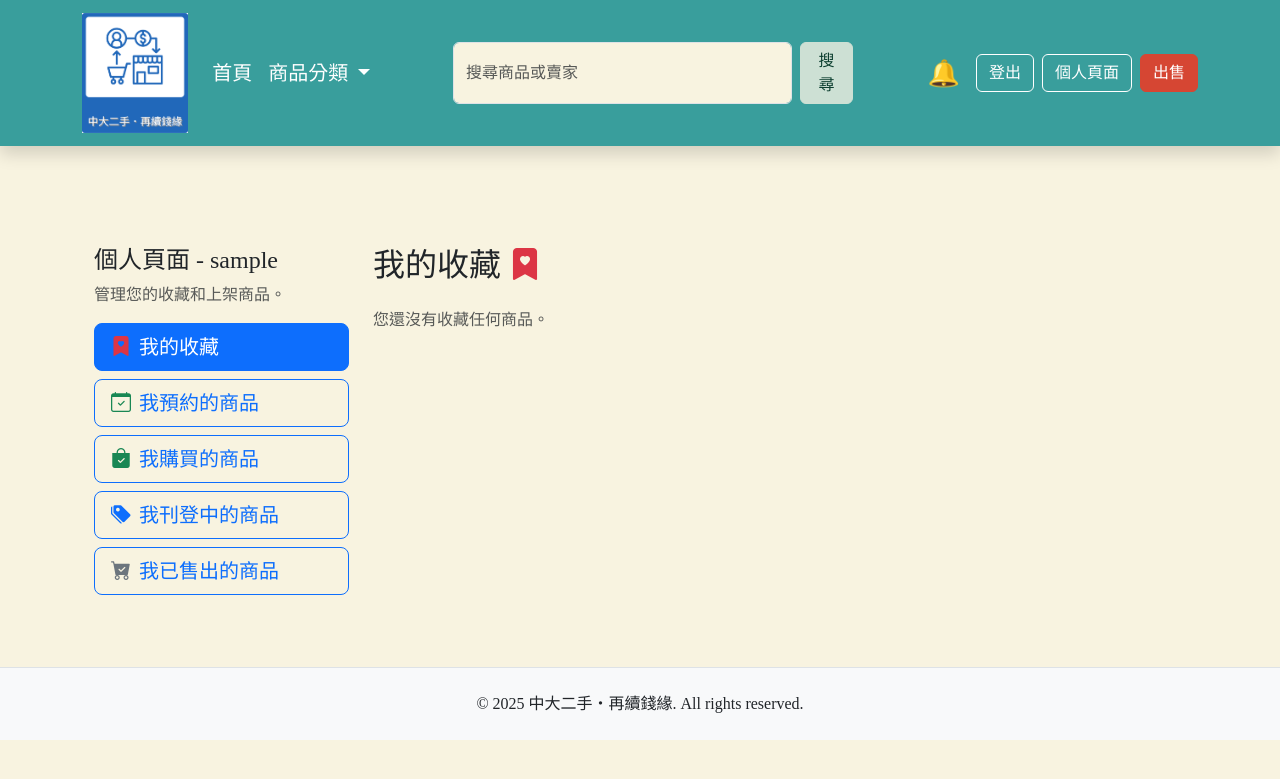
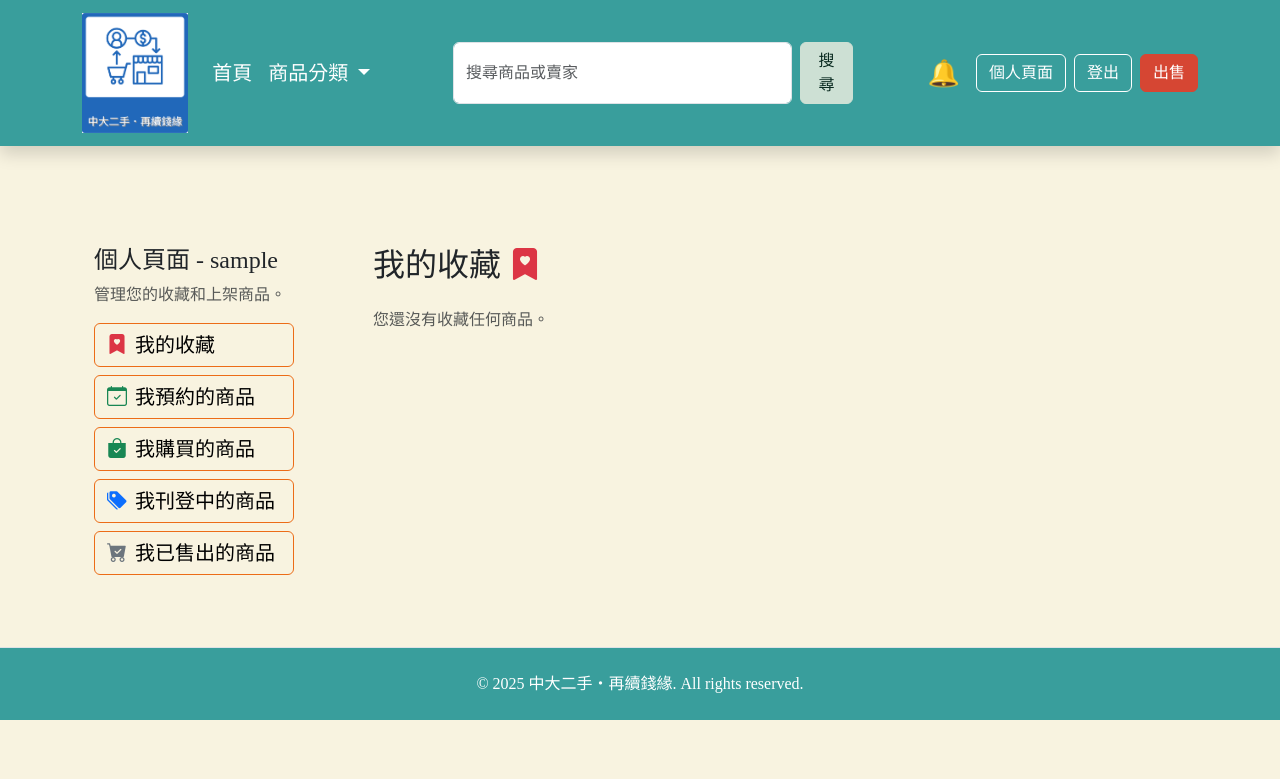
Before and after one commit to Yingka10/web_project, a Django app: page /profile/ in a window 1280 px wide. Shown: the top 779 px of the page. Run offline with Django 4.2, Linux system fonts and the light colour scheme; the visitor is signed in with stand-in values (Sample User, id 1); data that the repository does not hold is empty.

Commit message:
改排版

```diff
--- a/static/css/styles.css
+++ b/static/css/styles.css
@@ -31,12 +31,12 @@ body {
 }
 
 .btn-outline-success {
-  color: #0d3f30;
+  color: #092a20;
   background-color: #cde0d4;
   border-color: #cde0d4;
 }
 .btn-outline-success:hover {
-  color: #0d3f30;
+  color: #08271e;
   background-color: #aad0b7;
   border-color: #aad0b7;
 }
@@ -51,7 +51,6 @@ body {
   border-color: #c1402f;
 }
 .form-control {
-  background-color: #f8f3e0;
   color: #2e3236;
 }
 .notification-icon {
@@ -93,6 +92,19 @@ body {
   text-shadow: 1px 1px 3px #000;
 }
 
+.btn-outline-primary {
+  color: #000000;
+  border-color: #ec6c17;
+  font-size: 20px;
+  width: 200px;
+}
+
+.btn-outline-primary:hover {
+  background-color: #ec6c17;
+  color: #fff;
+  border-color: #ec6c17;
+}
+
 /* 商品卡片 */
 .product-card {
   transition: transform 0.3s ease, box-shadow 0.3s ease;
@@ -112,8 +124,7 @@ body {
   margin-bottom: 0.75rem;
 }
 
-/* Footer 區塊 */
 footer {
-  background: #fff;
-  border-top: 1px solid #dee2e6;
+  background: #399e9c;
+  color: #fff
 }
--- a/templates/base.html
+++ b/templates/base.html
@@ -64,11 +64,11 @@
             </a>
         </div>
 
+        <a href="{% url 'profile' %}" class="btn btn-outline-dark ms-2">個人頁面</a>
         <form action="{% url 'logout' %}" method="post" class="ms-2 d-inline">
             {% csrf_token %}
             <button type="submit" class="btn btn-outline-danger">登出</button>
         </form>
-        <a href="{% url 'profile' %}" class="btn btn-outline-dark ms-2">個人頁面</a>
         <a href="{% url 'sell' %}" class="btn btn-warning ms-2">出售</a>
     {% else %}
         <a href="{% url 'login' %}" class="btn btn-primary me-2">登入</a>
@@ -100,7 +100,7 @@
     </main>
 
     <!-- 頁腳 -->
-    <footer class="py-4 mt-5 bg-light border-top">
+    <footer class="py-4 mt-5 border-top">
         <div class="container text-center">
             <p class="mb-0">© 2025 中大二手・再續錢緣. All rights reserved.</p>
         </div>
--- a/templates/index.html
+++ b/templates/index.html
@@ -53,8 +53,8 @@
                 {% if user.is_authenticated %}
                   <form action="{% url 'logout' %}" method="post" style="display: inline;" class="ms-2">
                     {% csrf_token %}
+                    <a href="{% url 'profile' %}" class="btn btn-outline-dark ms-2">個人頁面</a>
                     <button type="submit" class="btn btn-outline-danger">登出</button>
-                    <a href="{% url 'profile' %}" class="btn btn-outline-dark ms-2">個人頁面</a>
                     <a href="{% url 'sell' %}" class="btn btn-warning ms-2">出售</a>
 
                   </form>
--- a/templates/profile.html
+++ b/templates/profile.html
@@ -15,23 +15,23 @@
           {# 按鈕選單 (使用 d-grid 和 gap-2) #}
           <div class="d-grid gap-2" id="v-pills-tab" role="tablist" aria-orientation="vertical">
               {# 選單項目 1: 我的收藏 (使用 btn 樣式) #}
-              <button class="btn btn-lg btn-outline-primary text-start active" id="v-pills-favorites-tab" data-bs-toggle="pill" data-bs-target="#v-pills-favorites" type="button" role="tab" aria-controls="v-pills-favorites" aria-selected="true">
+              <button class="btn btn-mg btn-outline-primary text-start" id="v-pills-favorites-tab" data-bs-toggle="pill" data-bs-target="#v-pills-favorites" type="button" role="tab" aria-controls="v-pills-favorites" aria-selected="true">
                   <i class="bi bi-bookmark-heart-fill text-danger me-2"></i>我的收藏
               </button>
               {# 選單項目 2: 我預約的商品 #}
-              <button class="btn btn-lg btn-outline-primary text-start" id="v-pills-reservations-tab" data-bs-toggle="pill" data-bs-target="#v-pills-reservations" type="button" role="tab" aria-controls="v-pills-reservations" aria-selected="false">
+              <button class="btn btn-mg btn-outline-primary text-start" id="v-pills-reservations-tab" data-bs-toggle="pill" data-bs-target="#v-pills-reservations" type="button" role="tab" aria-controls="v-pills-reservations" aria-selected="false">
                   <i class="bi bi-calendar-check text-success me-2"></i>我預約的商品
               </button>
               {# 選單項目 3: 我購買的商品 #}
-               <button class="btn btn-lg btn-outline-primary text-start" id="v-pills-purchased-posts-tab" data-bs-toggle="pill" data-bs-target="#v-pills-purchased-posts" type="button" role="tab" aria-controls="v-pills-purchased-posts" aria-selected="false">
+               <button class="btn btn-mg btn-outline-primary text-start" id="v-pills-purchased-posts-tab" data-bs-toggle="pill" data-bs-target="#v-pills-purchased-posts" type="button" role="tab" aria-controls="v-pills-purchased-posts" aria-selected="false">
                   <i class="bi bi-bag-check-fill text-success me-2"></i>我購買的商品
               </button>
               {# 選單項目 4: 我刊登中的商品 #}
-               <button class="btn btn-lg btn-outline-primary text-start" id="v-pills-active-posts-tab" data-bs-toggle="pill" data-bs-target="#v-pills-active-posts" type="button" role="tab" aria-controls="v-pills-active-posts" aria-selected="false">
+               <button class="btn btn-mg btn-outline-primary text-start" id="v-pills-active-posts-tab" data-bs-toggle="pill" data-bs-target="#v-pills-active-posts" type="button" role="tab" aria-controls="v-pills-active-posts" aria-selected="false">
                   <i class="bi bi-tags-fill text-primary me-2"></i>我刊登中的商品
               </button>
                {# 選單項目 5: 我已售出的商品 #}
-              <button class="btn btn-lg btn-outline-primary text-start" id="v-pills-sold-posts-tab" data-bs-toggle="pill" data-bs-target="#v-pills-sold-posts" type="button" role="tab" aria-controls="v-pills-sold-posts" aria-selected="false">
+              <button class="btn btn-mg btn-outline-primary text-start" id="v-pills-sold-posts-tab" data-bs-toggle="pill" data-bs-target="#v-pills-sold-posts" type="button" role="tab" aria-controls="v-pills-sold-posts" aria-selected="false">
                   <i class="bi bi-cart-check-fill text-secondary me-2"></i>我已售出的商品
               </button>
           </div>
```
